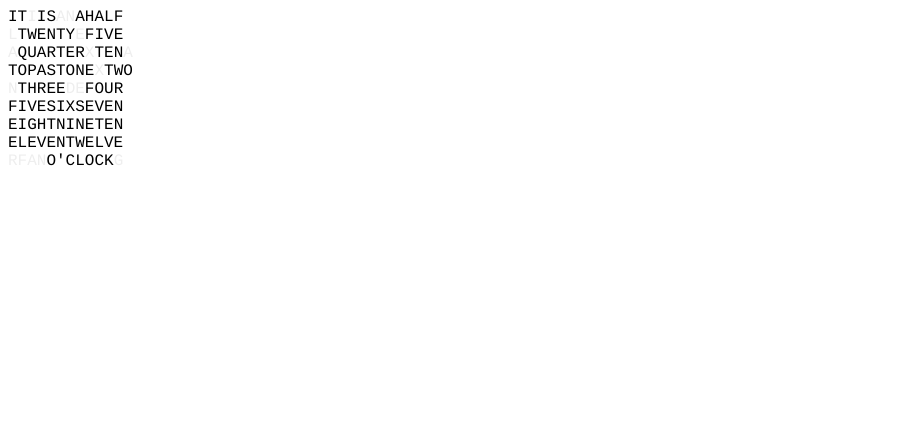
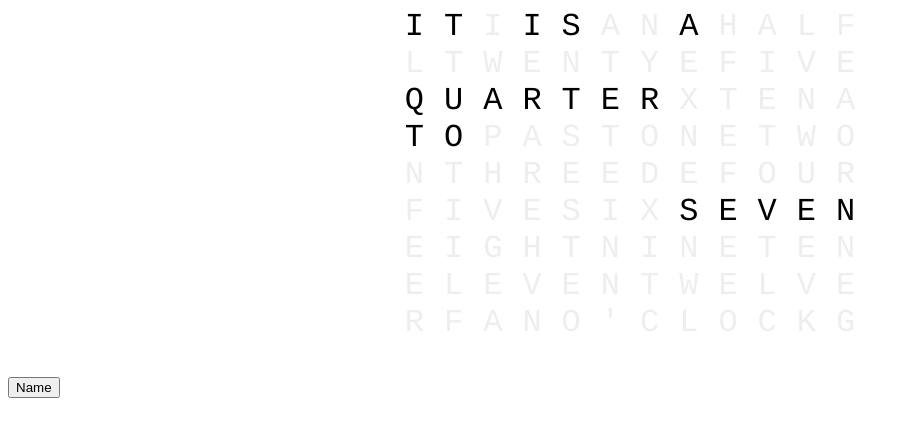
Before and after one commit to nickfang/iot, a plain HTML site: page magicMirror/modules/wordclock.html in a window 1280 px wide. Shown: the whole page, without its empty margins (0-910 px from the left). Drawn offline with Linux system fonts and the light colour scheme.

Commit message:
I have the word clock at a working point.  I also added a button that will show all the letters inbetween the time words.

```diff
--- a/magicMirror/modules/wordclock.css
+++ b/magicMirror/modules/wordclock.css
@@ -1,4 +1,12 @@
 .word-clock-div {
+	text-align: center;
 	font-family: courier;
+	font-size: xx-large;
+	font-stretch: expanded;
+	color: #EEEEEE;
+	letter-spacing: 20px;
+}
+
+.ian-on {
 	color: #EEEEEE;
 }
--- a/magicMirror/modules/wordclock.html
+++ b/magicMirror/modules/wordclock.html
@@ -1,5 +1,4 @@
-<!--//http://www.timeanddate.com/wordclock/
-
+<!--
 ITIISANAHALF
 LTWENTYEFIVE
 QUARTERXTENA
@@ -14,19 +13,31 @@ RFANO'CLOCKG
 <html>
 	<head>
 		<link type="text/css" rel="stylesheet" href="wordclock.css"/>
+		<meta http-equiv="refresh" content="60">
 	</head>
 	<body>
 		<div class="word-clock-div">
-			<span id="it">IT</span><span id="ian">I</span><span id="is">IS</span><span id="ian">AN</span><span id="ian_a">A</span><span id="min30">HALF</span><br>
-			<span id="ian">L</span><span id="min20">TWENTY</span><span id="ian">E</span><span = id="min5">FIVE</span><br>
-			<span id="ian">A</span><span id="min15">QUARTER</span><span id="ian">X</span><span id="min10">TEN</span><span id="ian">A</span><br>
-			<span id="to">TO</span><span id="past">PAST</span><span id="hour1">ONE</span><span id="ian">X</span><span id="hour2">TWO</span><br>
-			<span id="ian">N</span><span id="hour3">THREE</span><span id="ian">DE</span><span id="hour4">FOUR</span><br>
-			<span id="hour5">FIVE</span><span id="hour6">SIX</span><span id="hour7">SEVEN</span><br>
-			<span id="hour8">EIGHT</span><span id="hour9">NINE</span><span id="hour10">TEN</span><br>
-			<span id="hour11">ELEVEN</span><span id="hour0">TWELVE</span><br>
-			<span id="ian">RFAN</span><span id="oclock">O'CLOCK</span><span id="ian">G</span><br>
+			<span class="time" id="it">IT</span><span class="name">I</span><span class="time" id="is">IS</span><span class="name">AN</span><span class="time ian" id="a">A</span><span class="time" id="min30">HALF</span>
+			<br>
+			<span class="name">L</span><span class="time" id="min20">TWENTY</span><span class="name">E</span><span = class="time" id="min5">FIVE</span>
+			<br>
+			<span class="time" id="min15">QUARTER</span><span class="name">X</span><span class="time" id="min10">TEN</span><span class="name">A</span>
+			<br>
+			<span class="time" id="to">TO</span><span class="time" id="past">PAST</span><span class="time" id="hour1">ONE</span><span class="time" id="hour2">TWO</span>
+			<br>
+			<span class="name">N</span><span class="time" id="hour3">THREE</span><span class="name">DE</span><span class="time" id="hour4">FOUR</span>
+			<br>
+			<span class="time" id="hour5">FIVE</span><span class="time" id="hour6">SIX</span><span class="time" id="hour7">SEVEN</span>
+			<br>
+			<span class="time" id="hour8">EIGHT</span><span class="time" id="hour9">NINE</span><span class="time" id="hour10">TEN</span>
+			<br>
+			<span class="time" id="hour11">ELEVEN</span><span class="time" id="hour0">TWELVE</span>
+			<br>
+			<span class="name">RFAN</span><span class="time" id="oclock">O'CLOCK</span><span class="name">G</span>
+			<br>
 		</div>
+		<div>	<br><br><button name"ian" onmouseup="buttonPress(event)">Name</button> </div>
+
 		<script src="wordclock.js"></script>
 	</body>
 </html>
--- a/magicMirror/modules/wordclock.js
+++ b/magicMirror/modules/wordclock.js
@@ -1,4 +1,5 @@
 const TIME_COLOR = "#000000";
+const IAN_COLOR = "#FF0000"
 
 function getCurrentTime(){
 	var d = new Date();
@@ -27,123 +28,73 @@ function getMinute(minute) {
 	// special case since the equation used in the switch case will put 0 in the five past case.
 	var ids = [];
 	var i;
+
+	// special case so that if minutes are 0, it won't fall into case 0.
 	if (minute == 0) {
-		console.log(minute + ": o'clock");
-		return;
-	}
+		ids = ["o'clock"];
+	} else {
 		switch(((minute-1)/5)|0) {
 			case 0:
-			console.log(minute + ": five past ");
 				ids = ["min5","past"];
 				break;
 			case 1:
-			console.log(minute + ": ten past ");
 				ids = ["min10", "past"];
 				break;
 			case 2:
-			console.log(minute + ": quarter past ");
-			ids = ["min15", "ian_a", "past"];
+				ids = ["min15", "a", "past"];
 				break;
 			case 3:
-			console.log(minute + ": twenty past ");
 				ids = ["min20", "past"];
 				break;
 			case 4:
-			console.log(minute + ": twenty-five past ");
 				ids = ["min20", "min5", "past"];
 				break;
 			case 5:
-			console.log(minute + ": half past ");
 				ids = ["min30", "past"];
 				break;
 			case 6:
-			console.log(minute + ": twenty-five to ");
 				ids = ["min20", "min5", "to"];
 				break;
 			case 7:
-			console.log(minute + ": twenty to ");
 				ids = ["min20", "to"];
 				break;
 			case 8:
-			console.log(minute + ": quarter to ");
-			ids = ["min15", "to"];
+				ids = ["min15", "a", "to"];
 				break;
 			case 9:
-			console.log(minute + ": ten to ");
 				ids = ["min10","to"];
 				break;
 			case 10:
-			console.log(minute + ": five to ");
 				ids = ["min5","to"];
 				break;
 			case 11:
-			console.log(minute + ": o'clock");
 				ids = ["oclock"];
 				break;
 			default:
 				console.log(minute + ": default - THIS IS WRONG!!!");
 		}
+	}
 	for (var i=0; i < ids.length; i++) {
-		console.log(ids);
 		document.getElementById(ids[i]).style.color=TIME_COLOR;
 	}
 }
 
 function getHour(hour) {
 		var id = "hour" + String(hour%12);
-		console.log(id);
 		document.getElementById(id).style.color=TIME_COLOR;
-		// switch (hour % 12) {
-		// 	case 0:
-		// 		console.log("twelve");
-		// 		document.getElementById("twelve").style.color="black";
-		// 		break;
-		// 	case 1:
-		// 		console.log("one");
-		// 		document.getElementById("one").style.color="#000000";
-		// 		break;
-		// 	case 2:
-		// 		console.log("two");
-		// 		break;
-		// 	case 3:
-		// 		console.log("three");
-		// 		break;
-		// 	case 4:
-		// 		console.log("four");
-		// 		break;
-		// 	case 5:
-		// 		console.log("five");
-		// 		break;
-		// 	case 6:
-		// 		console.log("six");
-		// 		break;
-		// 	case 7:
-		// 		console.log("seven");
-		// 		break;
-		// 	case 8:
-		// 		console.log("eight");
-		// 		break;
-		// 	case 9:
-		// 		console.log("nine");
-		// 		break;
-		// 	case 10:
-		// 		console.log("ten");
-		// 		break;
-		// 	case 11:
-		// 		console.log("eleven");
-		// 		break;
-		// 	default:
-		// 		console.log("getHour() - default - THIS IS WRONG!!!")
-		// }
 }
 
 function clearStyle() {
-	document.getElementById("one").removeAttribute("style");
+	var elements;
+
+	elements = document.querySelectorAll('.time');
+	for (var i = 0; i < elements.length; i++) {
+		elements[i].style.color = "#EEEEEE";
+	}
 }
 
 function testGetMinutes() {
 	for (var i = 0; i < 60; i++) {
-		// console.log(i + ": ");
 		getMinute(i);
 	}
 }
@@ -154,12 +105,40 @@ function testGetHours() {
 	}
 }
 
+function buttonPress(e) {
+	var e = e || window.event;
+	var btnCode;
+	var elements;
+
+	clearStyle();
+
+	if ('object' === typeof e) {
+		btnCode = e.button;
+
+		switch(btnCode) {
+			case 0:
+			case 1:
+			case 2:
+				elements = document.querySelectorAll('.name');
+				for (var i = 0; i < elements.length; i++) {
+					elements[i].style.color = IAN_COLOR;
+				}
+				// .style.color = IAN_COLOR;
+				break;
+			default:
+				console.log("Unexpected code: " + btnCode);
+		}
+	}
+}
+
 // var time = getCurrentTime();
 // console.log(time.hours);
 // console.log(time.minutes);
 
 // clearStyle();
 decodeTime();
-testGetMinutes();
-testGetHours();
+
+
 // testGetMinutes();
+// testGetHours();
+// testGetMinutes();
```
Lines whose indentation alone changed are shown as unchanged.
